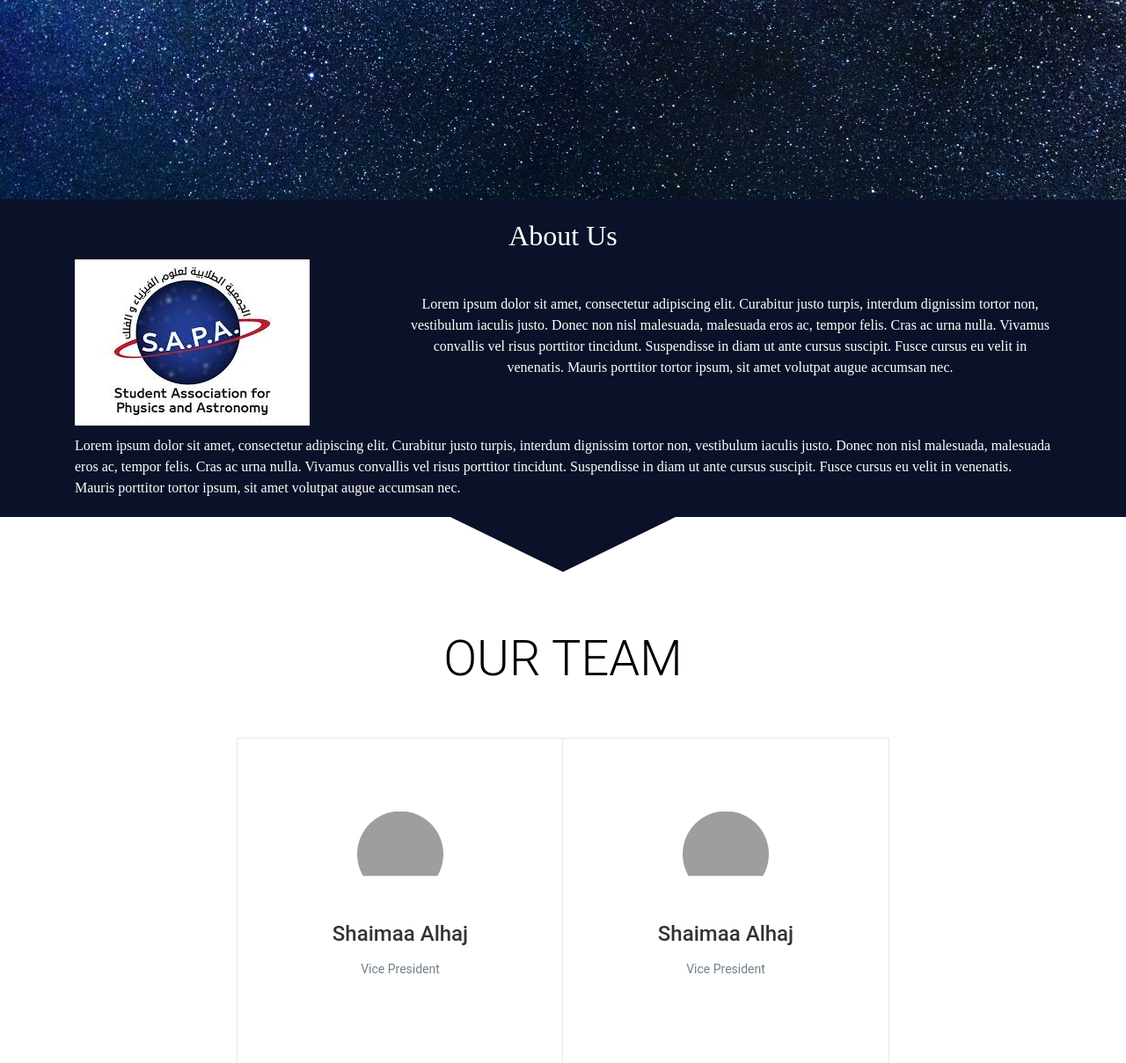
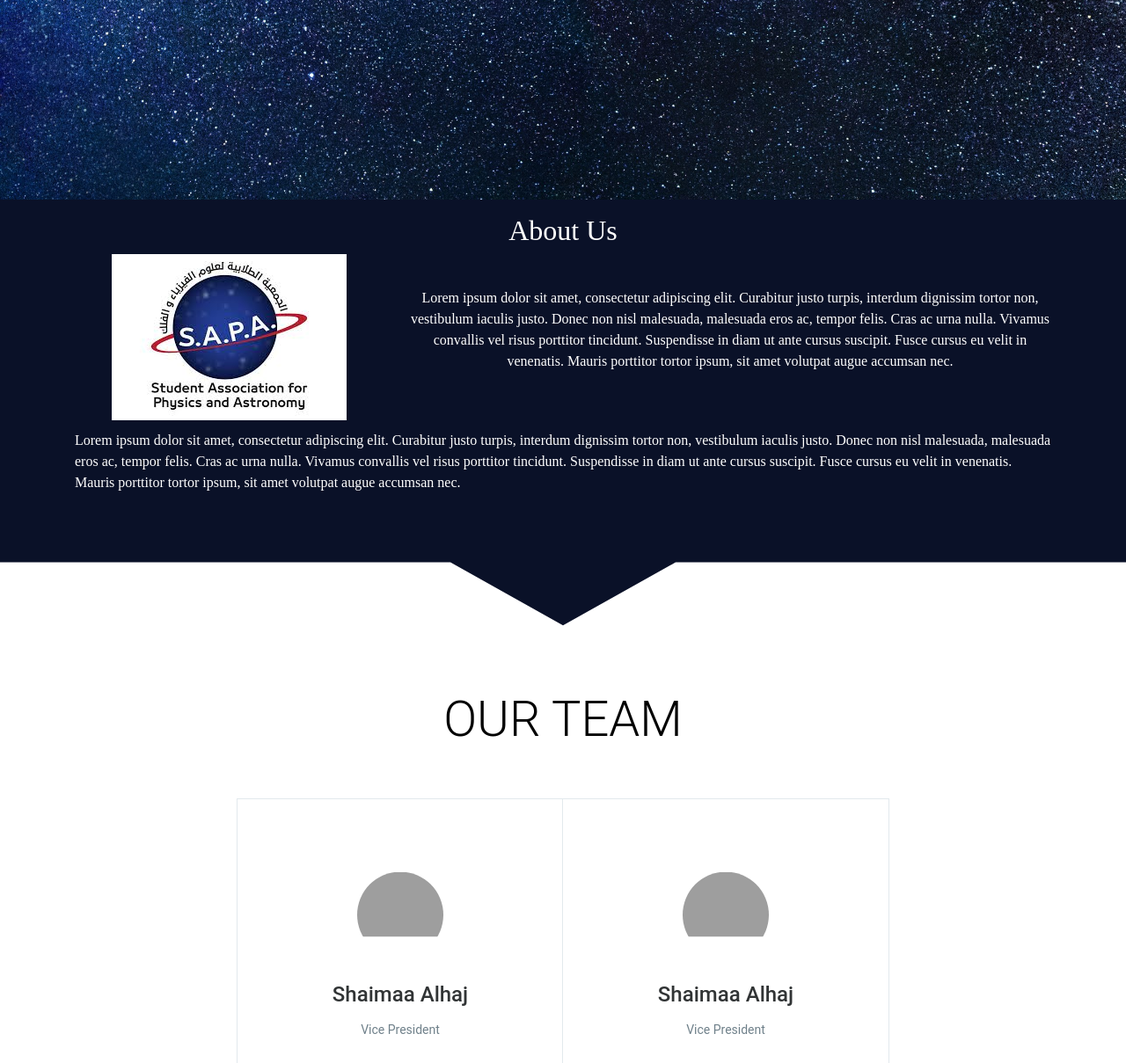
Before and after one commit to umrozeid/SAPA, a PHP site: page / in a window 1280 px wide. Shown: the part 637-1846 px from the top of the page at 88% size. Run offline with PHP 8.4, Linux system fonts and the light colour scheme; some libraries are stand-ins or nearby versions; some web fonts are replaced; grey boxes are pictures that could not be loaded.

Commit message:
Fixing About Us Problem
Fixed the problem that came with using polygon by using css and media quries instead of js

```diff
--- a/index.html
+++ b/index.html
@@ -57,11 +57,10 @@
 <div id="aboutUs">
 
 <!---->
-    <div class="container-md  d-flex align-items-center justify-content-center" id="AU">
-        <div>
-            <h2 class="sections-heading" style="padding-top:2%" >About Us</h2>
-            <div class="row align-items-center">
-                <div class="col-12 col-md-4">
+    <div class="container-md" id="AU">
+        <h2 class="sections-heading pt-3" >About Us</h2>
+        <div class="row align-items-center justify-content-center">
+            <div class="col-12 col-md-4 d-flex justify-content-center align-items-center">
                 <img class="img-fluid" src="img/logo.jpg">
             </div>
             <div class="col-12 col-md-8">
@@ -71,9 +70,8 @@
                 <p>Lorem ipsum dolor sit amet, consectetur adipiscing elit. Curabitur justo turpis, interdum dignissim tortor non, vestibulum iaculis justo. Donec non nisl malesuada, malesuada eros ac, tempor felis. Cras ac urna nulla. Vivamus convallis vel risus porttitor tincidunt. Suspendisse in diam ut ante cursus suscipit. Fusce cursus eu velit in venenatis. Mauris porttitor tortor ipsum, sit amet volutpat augue accumsan nec.</p>
             </div>
         </div>
+        <div id="poly-div"></div>
     </div>
-    </div>
-    <div id="poly-div"></div>
 </div>
 <!--    Our Team Section-->
 
--- a/js/main.js
+++ b/js/main.js
@@ -8,6 +8,6 @@ $(document).ready(() => {
             $('.navbar').removeClass('transparent');
         }
     });
-    const aboutUsHeight = $('#aboutUs').height();
-    $('#poly-div').height(0.35 * aboutUsHeight);
+    /*const aboutUsHeight = $('#aboutUs').height();
+    $('#poly-div').height(0.35 * aboutUsHeight);*/
 });
--- a/styles/main.css
+++ b/styles/main.css
@@ -233,6 +233,14 @@ p,h1,h2,h3,h4,h5,h6{
 .sections-heading{
     text-align: center;
 }
+#poly-div{
+  height: 200px;
+}
+@media (max-width: 600px) {
+  #poly-div{
+    height: 300px;
+  }
+}
 .member-name{
   font-size: 20px;
   margin-bottom: 0px;
```
Lines whose indentation alone changed are shown as unchanged.
